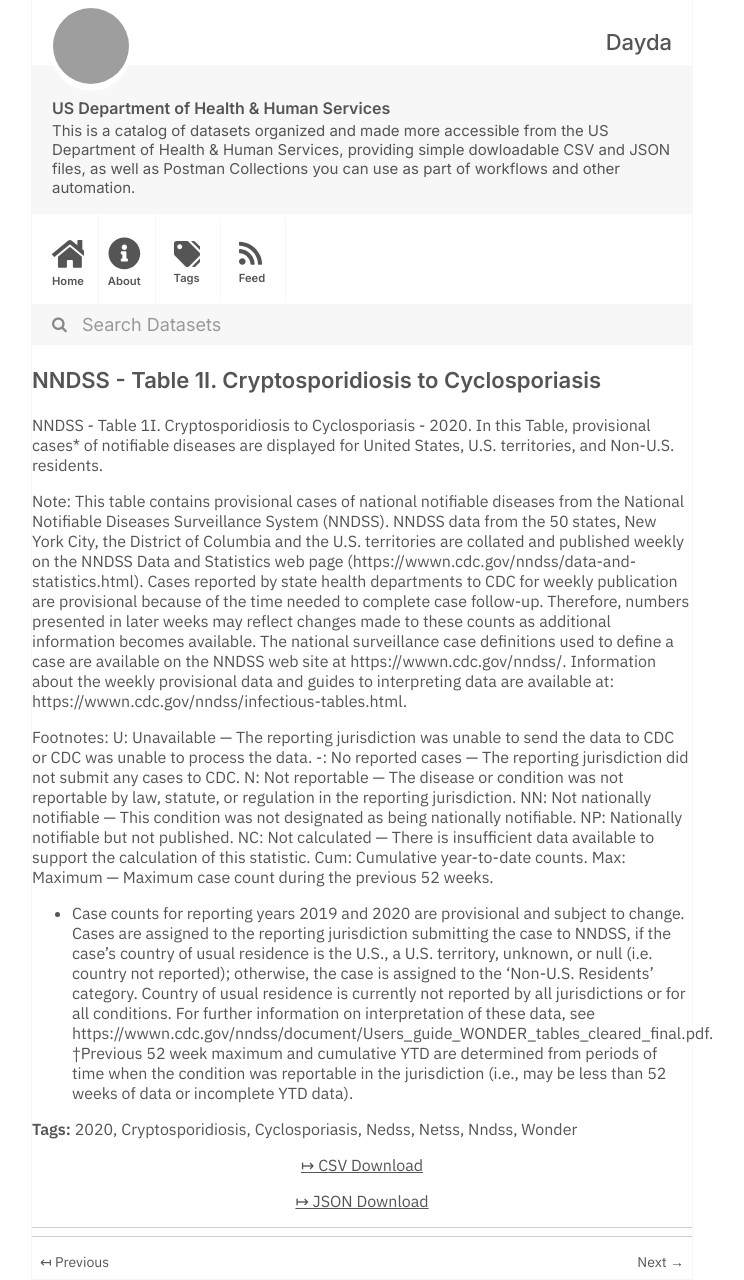
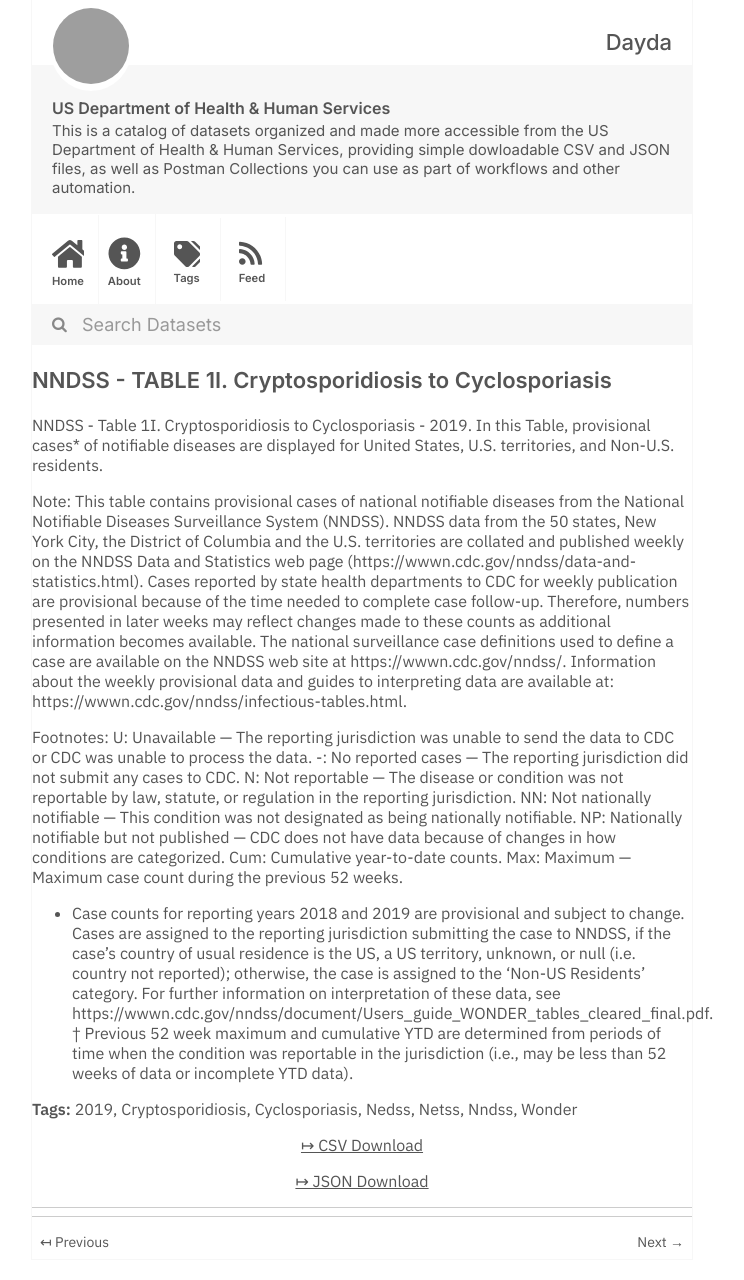
Before and after one commit to dayda-entities/us-department-of-health-and-human-services, a Jekyll site: the page built from _posts/2020-11-10-nndss-table-1i-cryptosporidios.md, in a window 1280 px wide. Shown: the whole page, without its empty margins (278-1022 px from the left). Built offline with Jekyll 4.4.1, drawn with Linux system fonts in a browser that asks for light colours; grey boxes are pictures that could not be loaded.

Commit message:
Publish Data

```diff
--- a/_posts/2020-11-10-nndss-table-1i-cryptosporidios.md
+++ b/_posts/2020-11-10-nndss-table-1i-cryptosporidios.md
@@ -1,11 +1,11 @@
 ---
-title: NNDSS - Table 1I. Cryptosporidiosis to Cyclosporiasis
-created: '2020-11-10T16:16:35.208197'
-modified: '2021-04-17T02:23:59.488674'
+title: NNDSS - TABLE 1I. Cryptosporidiosis to Cyclosporiasis
+created: '2020-11-10T16:17:48.189022'
+modified: '2021-04-17T02:53:41.764049'
 state: active
 type: dataset
 tags:
-  - '2020'
+  - '2019'
   - Cryptosporidiosis
   - Cyclosporiasis
   - Nedss
@@ -13,12 +13,12 @@ tags:
   - Nndss
   - Wonder
 groups: []
-csv_url: 'https://data.cdc.gov/api/views/n83i-w4cq/rows.csv?accessType=DOWNLOAD'
-json_url: 'https://data.cdc.gov/api/views/n83i-w4cq/rows.json?accessType=DOWNLOAD'
+csv_url: 'https://data.cdc.gov/api/views/p8ia-4jqj/rows.csv?accessType=DOWNLOAD'
+json_url: 'https://data.cdc.gov/api/views/p8ia-4jqj/rows.json?accessType=DOWNLOAD'
 layout: post
 
 ---
-NNDSS - Table 1I.  Cryptosporidiosis to Cyclosporiasis - 2020. In this Table, provisional cases* of notifiable diseases are displayed for United States, U.S. territories, and Non-U.S. residents.
+NNDSS - Table 1I. Cryptosporidiosis to Cyclosporiasis - 2019. In this Table, provisional cases* of notifiable diseases are displayed for United States, U.S. territories, and Non-U.S. residents.
 
 Note:
 This table contains provisional cases of national notifiable diseases from the National Notifiable Diseases Surveillance System (NNDSS). NNDSS data from the 50 states, New York City, the District of Columbia and the U.S. territories are collated and published weekly on the NNDSS Data and Statistics web page (https://wwwn.cdc.gov/nndss/data-and-statistics.html). Cases reported by state health departments to CDC for weekly publication are provisional because of the time needed to complete case follow-up. Therefore, numbers presented in later weeks may reflect changes made to these counts as additional information becomes available. The national surveillance case definitions used to define a case are available on the NNDSS web site at https://wwwn.cdc.gov/nndss/. Information about the weekly provisional data and guides to interpreting data are available at: https://wwwn.cdc.gov/nndss/infectious-tables.html.
@@ -28,9 +28,8 @@ U: Unavailable — The reporting jurisdiction was unable to send the data to CDC
 -: No reported cases — The reporting jurisdiction did not submit any cases to CDC.
 N: Not reportable — The disease or condition was not reportable by law, statute, or regulation in the reporting jurisdiction.
 NN: Not nationally notifiable — This condition was not designated as being nationally notifiable.
-NP: Nationally notifiable but not published.
-NC: Not calculated — There is insufficient data available to support the calculation of this statistic.
+NP: Nationally notifiable but not published — CDC does not have data because of changes in how conditions are categorized.
 Cum: Cumulative year-to-date counts.
 Max: Maximum — Maximum case count during the previous 52 weeks.
-* Case counts for reporting years 2019 and 2020 are provisional and subject to change. Cases are assigned to the reporting jurisdiction submitting the case to NNDSS, if the case's country of usual residence is the U.S., a U.S. territory, unknown, or null (i.e. country not reported); otherwise, the case is assigned to the 'Non-U.S. Residents' category. Country of usual residence is currently not reported by all jurisdictions or for all conditions. For further information on interpretation of these data, see https://wwwn.cdc.gov/nndss/document/Users_guide_WONDER_tables_cleared_final.pdf.
-†Previous 52 week maximum and cumulative YTD are determined from periods of time when the condition was reportable in the jurisdiction (i.e., may be less than 52 weeks of data or incomplete YTD data).
+* Case counts for reporting years 2018 and 2019 are provisional and subject to change. Cases are assigned to the reporting jurisdiction submitting the case to NNDSS, if the case's country of usual residence is the US, a US territory, unknown, or null (i.e. country not reported); otherwise, the case is assigned to the 'Non-US Residents' category. For further information on interpretation of these data, see https://wwwn.cdc.gov/nndss/document/Users_guide_WONDER_tables_cleared_final.pdf.
+† Previous 52 week maximum and cumulative YTD are determined from periods of time when the condition was reportable in the jurisdiction (i.e., may be less than 52 weeks of data or incomplete YTD data).
```
